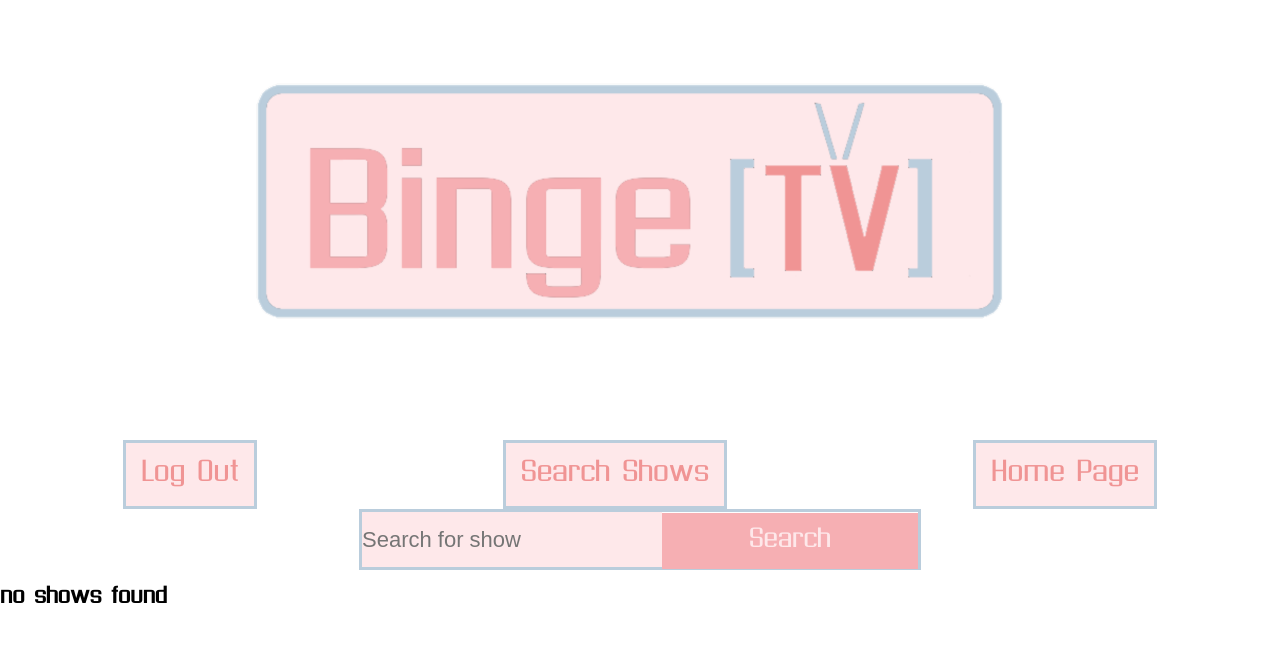
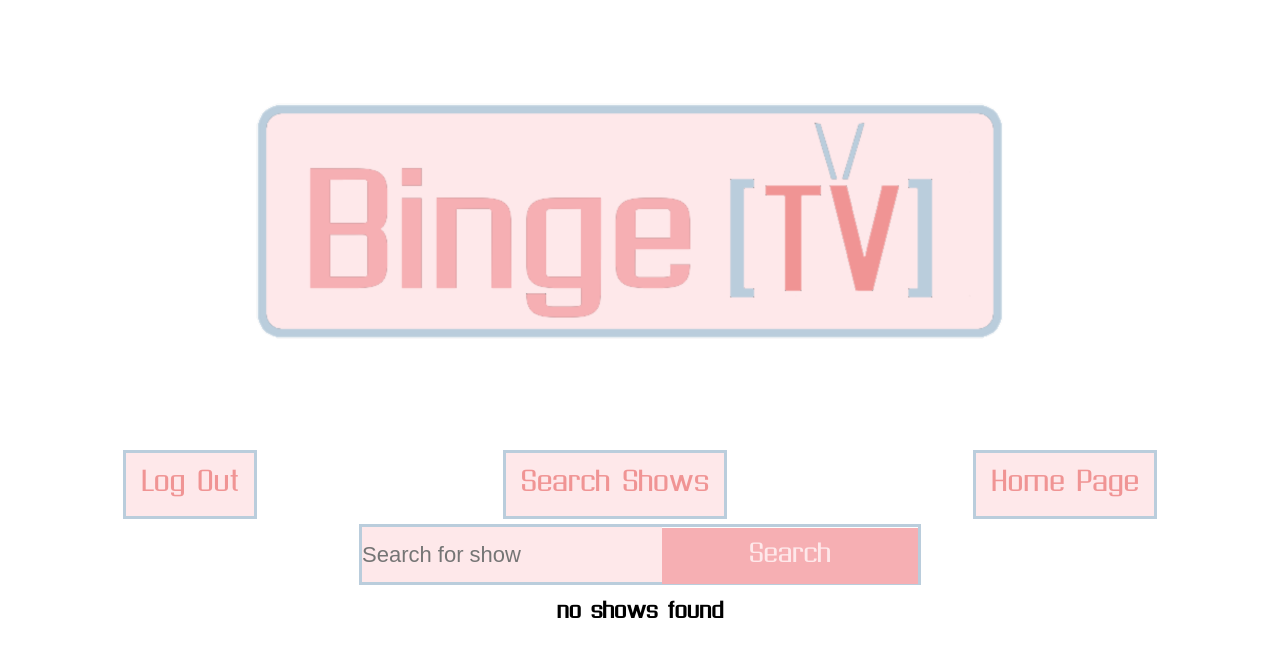
Before and after one commit to Binge-TV/binge-tv-ui, a React (Create React App) app: page /show-search in a window 1280 px wide. Shown: the top 656 px of the page. Built offline with nearby package versions, Linux system fonts and the light colour scheme.

Commit message:
tune styling

```diff
--- a/src/components/NavBar/NavBar.css
+++ b/src/components/NavBar/NavBar.css
@@ -3,6 +3,7 @@
     margin-left: 20vw;
     width: 60vw;
     height: 40vh;
+    margin-bottom: 10px;
 
 }
 
--- a/src/components/SearchForm/SearchForm.css
+++ b/src/components/SearchForm/SearchForm.css
@@ -6,6 +6,7 @@
     border: 3px solid #bacddc;
     margin: auto;
     height: 55px;
+    margin-top: 5px;
 }
 
 input {
--- a/src/pages/HomePage/HomePage.jsx
+++ b/src/pages/HomePage/HomePage.jsx
@@ -2,6 +2,7 @@
 import NavBar from "../../components/NavBar/NavBar";
 
 const HomePage = ({navItems}) => {
+    // place holderpage for later
     return (
         <>
         <NavBar navItems={navItems}/>
--- a/src/pages/ShowDetails/ShowDetails.css
+++ b/src/pages/ShowDetails/ShowDetails.css
@@ -1,4 +1,11 @@
 .show-details {
     margin: auto;
     width: 80vh;
+    line-height: 40px;
+
 }
+
+p{
+    line-height: 20px;
+    text-align: center;
+}
--- a/src/pages/ShowDetails/ShowDetails.jsx
+++ b/src/pages/ShowDetails/ShowDetails.jsx
@@ -19,10 +19,13 @@ const ShowDetails = (props) => {
             <div className='show-details'>
             { showDetails.name ?
             <>
-            <h1>{showDetails.name}</h1>
+            <h1 style={{textAlign: 'center'}}>{showDetails.name}</h1>
+                {/* check for api results */}
             {showDetails.origin_country[0] ?
+            // if no origin display alt message
             <p>Country of origin: <strong>{showDetails.origin_country[0]}</strong></p> :
             <p>Country of origin: <strong>Sorry no signal</strong></p>}
+            {/* if no image display default image */}
             {showDetails.poster_path ?
             <img src={`https://image.tmdb.org/t/p/w500${showDetails.poster_path}`} alt={showDetails.name} />
             : <img src='/images/showPlaceHolder.png' alt={showDetails.name} />}
--- a/src/pages/ShowSearch/ShowSearch.css
+++ b/src/pages/ShowSearch/ShowSearch.css
@@ -1,11 +1,25 @@
 .show-container{
+    padding: 5px;
+    margin-top: 20px;
+    margin-bottom: 20px;
     width: 350px;
-    height: 400px;
     display: flex;
     flex-wrap: wrap;
     flex-direction: row;
+    text-decoration: none;
+    text-align: center;
+
 }
 
 .show-container a {
     width: 100%;
 }
+
+a {
+    margin-top: 20px;
+text-decoration: none;
+}
+
+img {
+    margin-top: 20px;
+}
--- a/src/pages/ShowSearch/ShowSearch.jsx
+++ b/src/pages/ShowSearch/ShowSearch.jsx
@@ -31,7 +31,9 @@ const ShowSearch = (props) => {
          </section>
             </>
             :
-            <h3>no shows found</h3>
+            <div>
+                <h3 style={{textAlign: 'center'}}>no shows found</h3>
+            </div>
             }
         </>
      );
```
